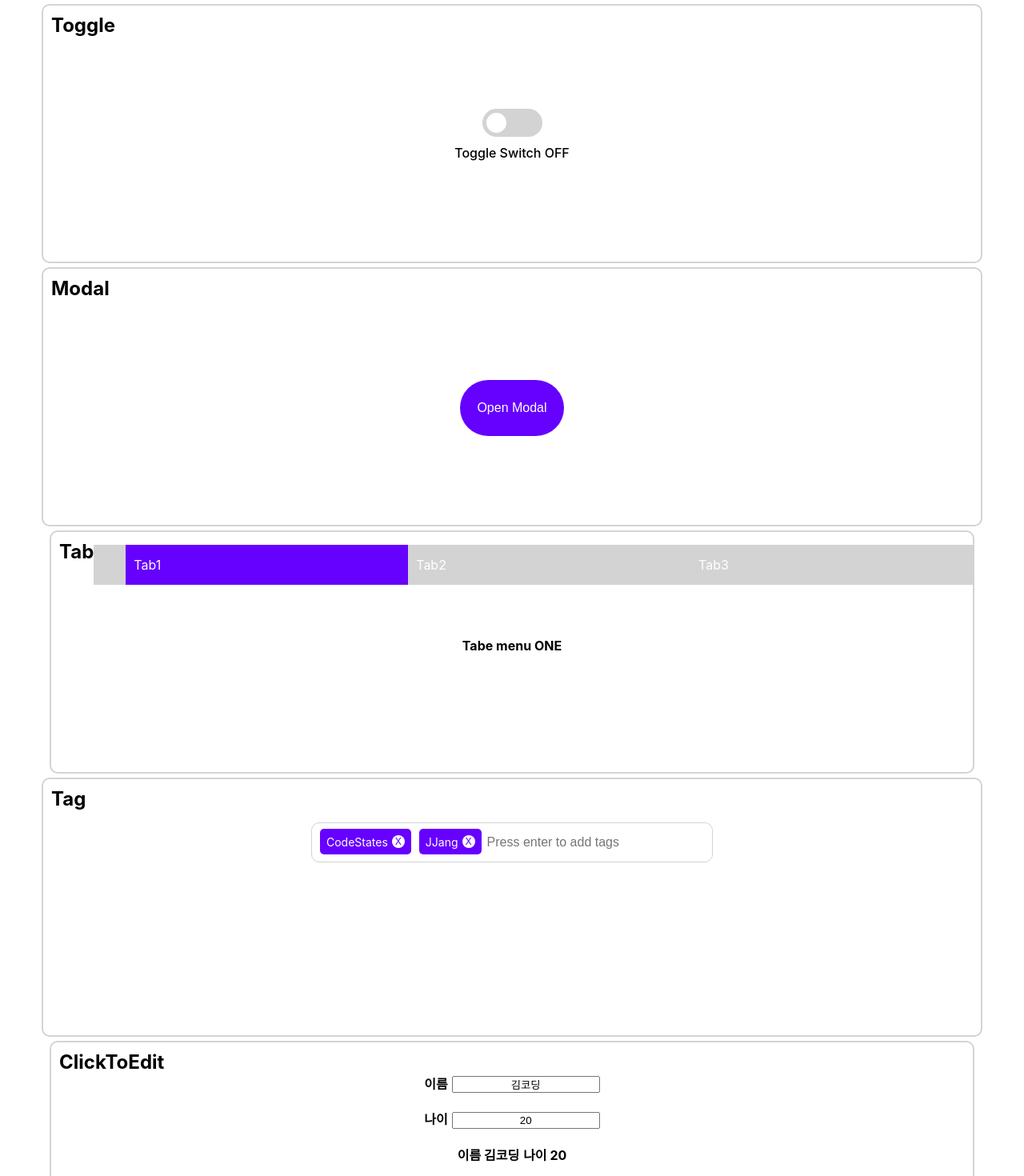
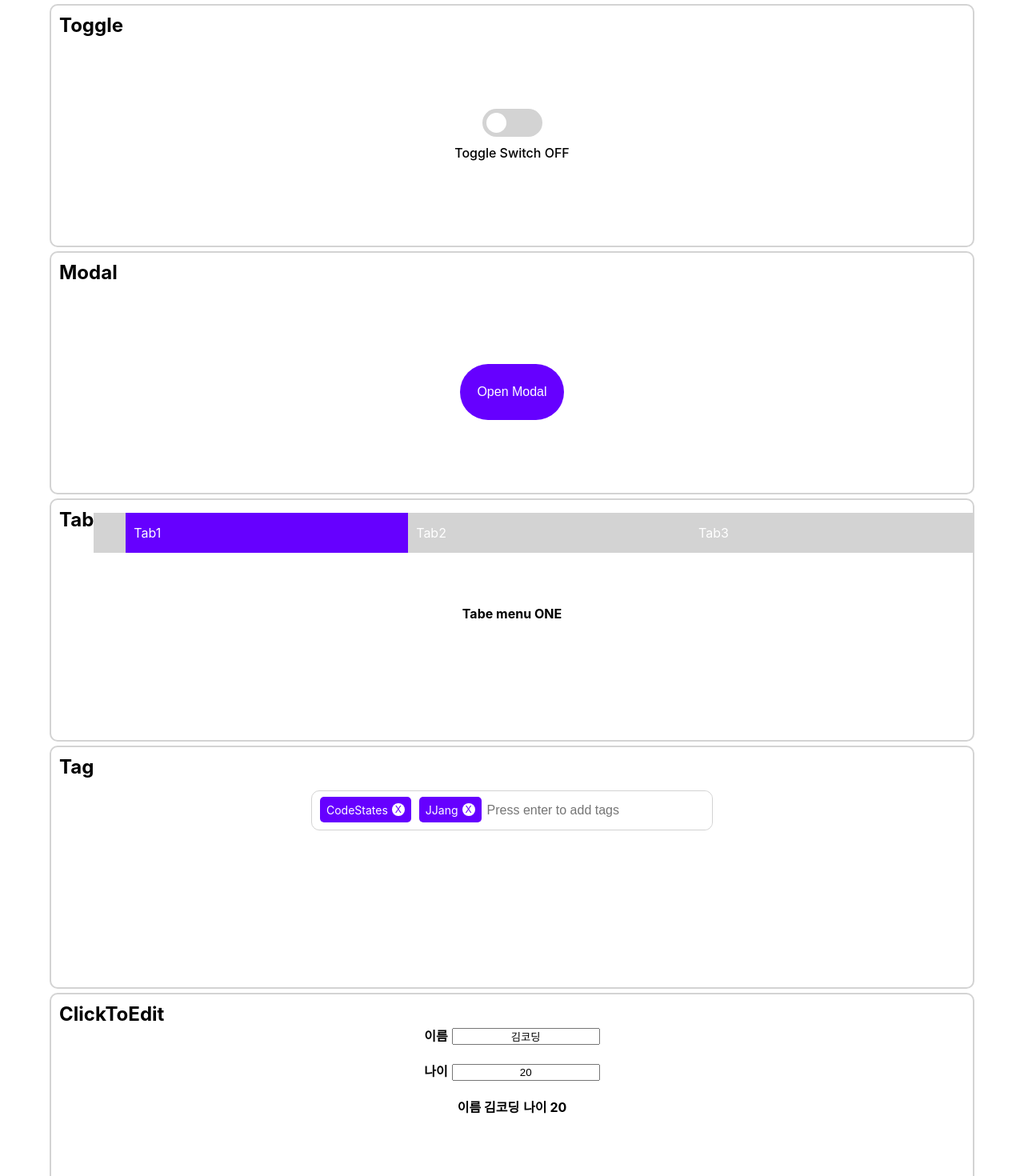
Before and after one commit to guno517/wanted_pre_onboarding, a React (Create React App) app: page / in a window 1280 px wide. Shown: the top 1470 px of the page at 80% size. Built offline with nearby package versions, Linux system fonts and the light colour scheme.

Commit message:
Base 컴포넌트 패딩 삭제

```diff
--- a/src/component/Modal.js
+++ b/src/component/Modal.js
@@ -7,13 +7,14 @@ const Base = styled.div`
   height: 300px;
   border: 2px solid lightgray;
   border-radius: 10px;
-  padding: 10px;
   margin: 5px auto;
 `;
 
 const ModalText = styled.div`
   font-size: 24px;
   font-weight: bold;
+  margin-top: 10px;
+  margin-left: 10px;
 `;
 
 const ModaleWrapper = styled.div`
--- a/src/component/Tag.js
+++ b/src/component/Tag.js
@@ -6,13 +6,14 @@ const Base = styled.div`
   height: 300px;
   border: 2px solid lightgray;
   border-radius: 10px;
-  padding: 10px;
   margin: 5px auto;
 `;
 
 const TagText = styled.div`
   font-size: 24px;
   font-weight: bold;
+  margin-top: 10px;
+  margin-left: 10px;
 `;
 
 const InputWrapper = styled.div`
--- a/src/component/Toggle.js
+++ b/src/component/Toggle.js
@@ -6,13 +6,14 @@ const Base = styled.div`
   height: 300px;
   border: 2px solid lightgray;
   border-radius: 10px;
-  padding: 10px;
   margin: 5px auto;
 `;
 
 const ToggleText = styled.div`
   font-size: 24px;
   font-weight: bold;
+  margin-top: 10px;
+  margin-left: 10px;
 `;
 
 const ToggleWrapper = styled.label`
```
